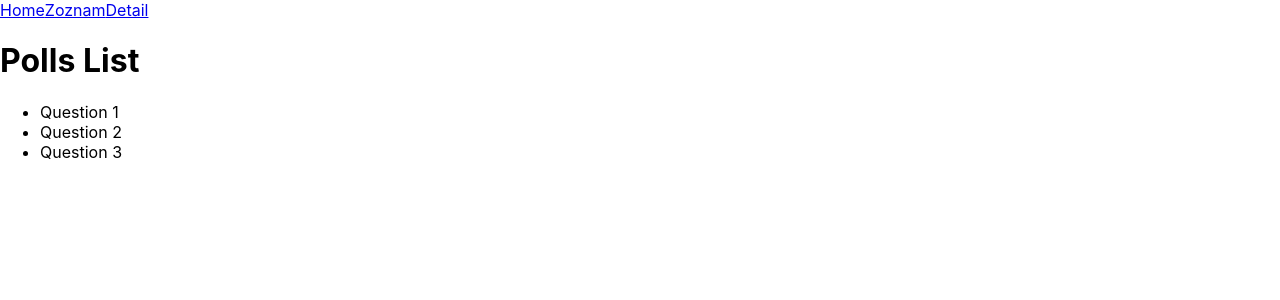
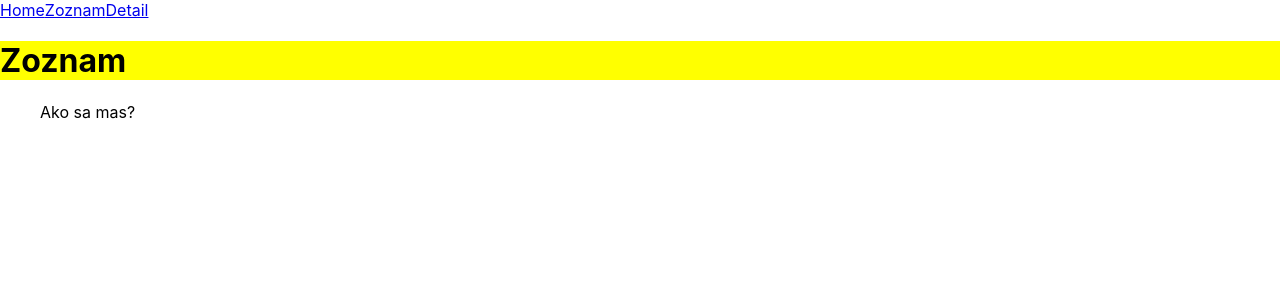
Before and after one commit to Movman/React-app, a React (Create React App) app: page /list in a window 1280 px wide. Shown: the top 300 px of the page. Built offline with nearby package versions, Linux system fonts and the light colour scheme.

Commit message:
added PollsDetail

```diff
--- /dev/null
+++ b/src/components/Header.jsx
@@ -0,0 +1,12 @@
+function Header({ title }) {
+    return (
+      <>
+        <h1 style={{ backgroundColor: "yellow" }}>{title}</h1>
+      </>
+    );
+  }
+
+  export default Header;
+
+
+  // css background-color
--- /dev/null
+++ b/src/components/QuestionDetail.jsx
@@ -0,0 +1,25 @@
+
+
+const QuestionDetailItem = ({ item }) => {
+  return (
+    <>
+      <li style={{ listStyle: "none" }}>{item.choices}</li>
+    </>
+  );
+};
+
+const QuestionDetail = ({ data }) => {
+  console.log(data)
+    return (
+        <>
+          <ul>
+            {data.map((item) => {
+              return <QuestionDetailItem item={item} />;
+            })}
+          </ul>
+        </>
+      )
+    }
+
+
+export default QuestionDetail
--- /dev/null
+++ b/src/components/QuestionList.jsx
@@ -0,0 +1,31 @@
+// const ArrowList = ({tu}) => {};
+
+// function SimpleList({tu}) {}
+
+const QuestionListItem = ({ item }) => {
+    return (
+      <>
+        <li style={{ listStyle: "none" }}>{item.question_text}</li>
+      </>
+    );
+  };
+
+  function QuestionList({ data }) {
+    console.log("List -> ", data);
+
+    // ked robim s polom a chcem ho prechadzat NIE cyklus ale MAP
+    // https://developer.mozilla.org/en-US/docs/Web/JavaScript/Reference/Global_Objects/Array/map
+    // ked pouzivam map tak pouzivam arrow function
+    // https://developer.mozilla.org/en-US/docs/Web/JavaScript/Reference/Functions/Arrow_functions
+    return (
+      <>
+        <ul>
+          {data.map((item) => {
+            return <QuestionListItem item={item} />;
+          })}
+        </ul>
+      </>
+    );
+  }
+
+  export default QuestionList;
--- a/src/views/Home.jsx
+++ b/src/views/Home.jsx
@@ -1,6 +1,19 @@
+import Header from "../components/Header";
 
-function Home() {
-    return <h1>Home</h1>;
-  }
 
-  export default Home;
+function Home({ text, druha, tretia }) {
+  // for (let i = 0; i < 100; i++) {
+  //   console.log(i);
+  // }
+
+  // console.log(druha, tretia)
+
+  return (
+    <>
+      <Header title={"Home"}/>
+      <p>{text}</p>
+    </>
+  );
+}
+
+export default Home;
--- a/src/views/PollsDetail.jsx
+++ b/src/views/PollsDetail.jsx
@@ -1,16 +1,29 @@
+import Header from "../components/Header";
+import QuestionDetail from "../components/QuestionDetail";
 
 function PollsDetail() {
+  let choices = [
+    {
+        id: 1,
+        text: "Fajn"
+    },
+    {
+        id: 2,
+        text: "Vyborne"
+    },
+    {
+        id: 3,
+        text: "Zle"
+    }
+    ]
+
+
     return (
-    <div>
-      <h1>Polls Detail</h1>
-        <h3>Question 1</h3>
-        <ul>
-          <li>Choice 1</li>
-          <li>Choice 2</li>
-          <li>Choice 3</li>
-        </ul>
-    </div>
-    )
-  }
+      <>
+        <Header title={"Detail"}/>
+        <QuestionDetail data={choices}/>
+      </>
+    );
+}
 
-  export default PollsDetail;
+export default PollsDetail;
--- a/src/views/PollsList.jsx
+++ b/src/views/PollsList.jsx
@@ -1,16 +1,35 @@
+import Header from "../components/Header";
+import QuestionList from "../components/QuestionList";
+
 // verejne
 function PollsList() {
-    return (
-    <div>
-      <h1>Polls List</h1>
-        <ul>
-          <li>Question 1</li>
-          <li>Question 2</li>
-          <li>Question 3</li>
-        </ul>
-      </div>
-    )
+  // normalne si to GETnem zo servere - konretne z API
+  let questions = [
+    {
+      id: 1,
+      question_text: "Ako sa mas?",
+      choices: [
+        {
+          id: 1,
+          text: "Dobre"
+        },
+        {
+          id: 2,
+          text: "Zle"
+        }
+      ]
+    }
+  ]
+  // let questions = ["Q1", "Q2"];
 
-  }
+  // console.log(questions);
 
-  export default PollsList;
+  return (
+    <>
+      <Header title={"Zoznam"} />
+      <QuestionList data={questions} />
+    </>
+  );
+}
+
+export default PollsList;
```
